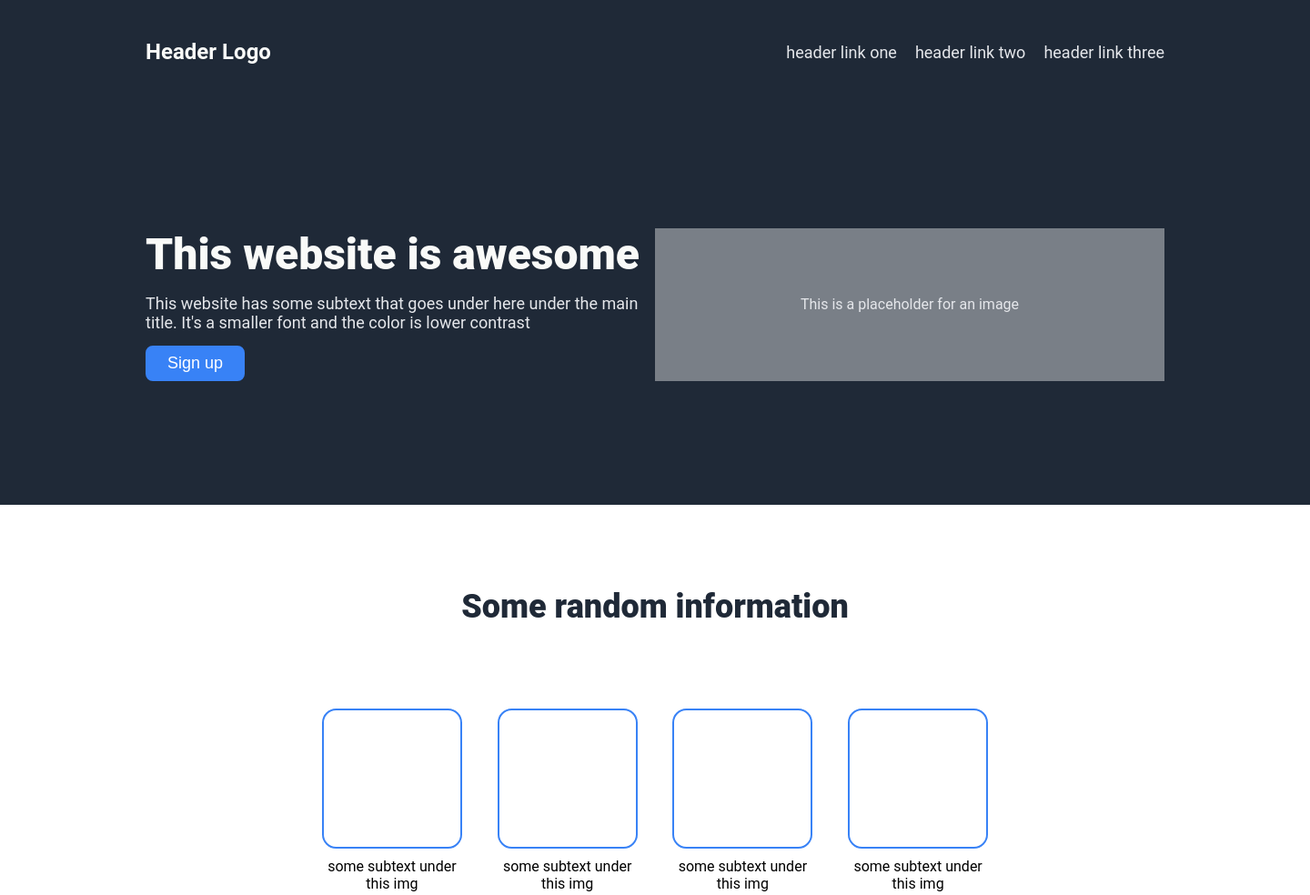
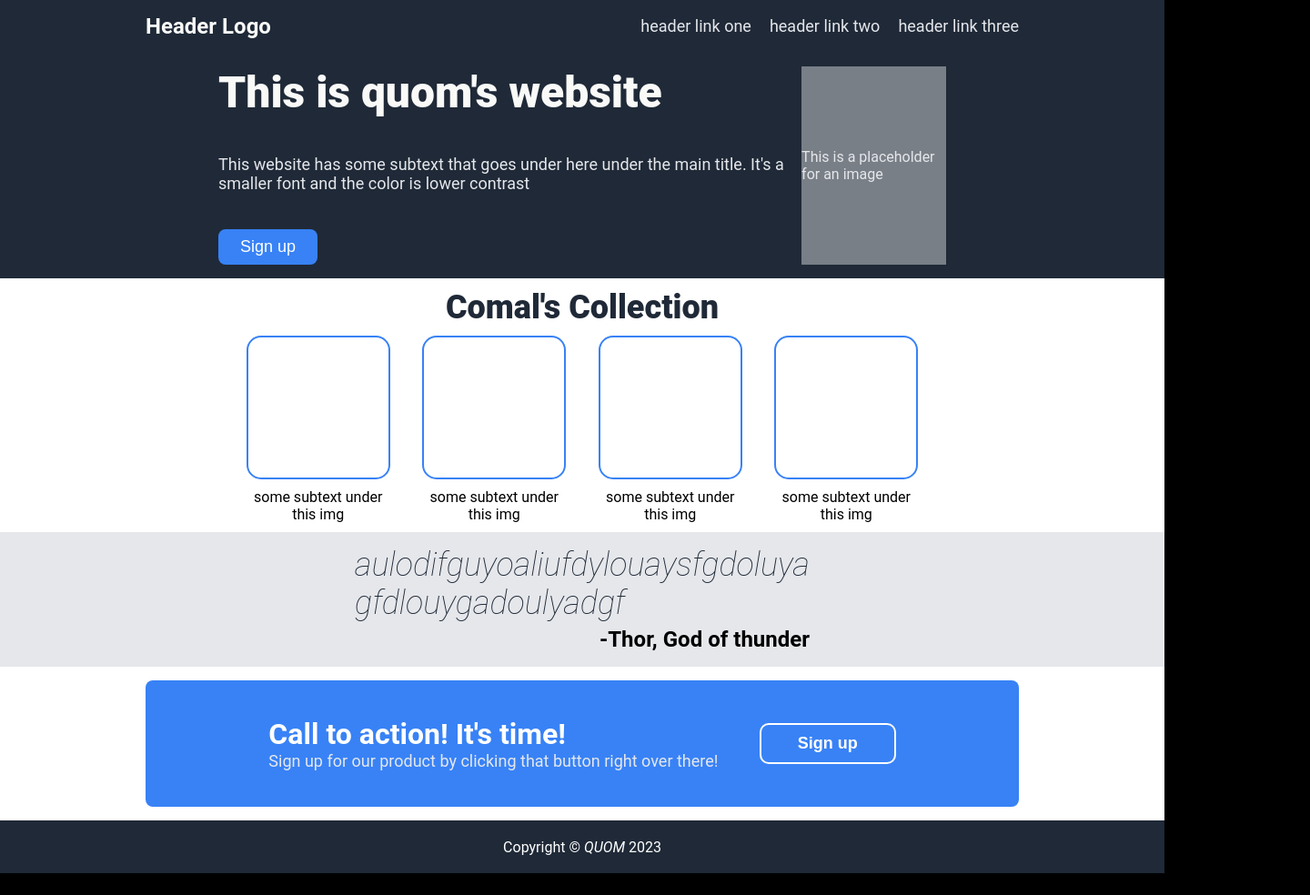
Before and after one commit to Figby222/landing-page, a plain HTML site: page index.html in a window 1280 px wide. Shown: the top 984 px of the page at 91% size, 1440 px wide, since content can reach past the window. After the commit the page ends 960 px from the top, so only its background shows below. Drawn offline with Linux system fonts and the light colour scheme.

Commit message:
Organize CSS and restructure HTML

```diff
--- a/index.html
+++ b/index.html
@@ -7,51 +7,48 @@
     </head>
     <body>
         <div class="header">
-            <!-- <div class="header contianer"> -->
             <div class="logo">Header Logo</div>
             <ul class="header links">
                 <li><a>header link one</a></li>
                 <li><a>header link two</a></li>
                 <li><a>header link three</a></li>
             </ul>
-            <!-- </div> -->
         </div>
-        <div class="content">
+        <div class="main">
             <div class="hero">
-                <div class="hero container">
-
-                    <div class="info">
-                        <div class="hero main-text">This website is awesome</div>
-                        <div class="hero subtext">
+                <div class="flex-row">
+                    <div class="flex-column">
+                        <div class="main-text">This is quom's website</div>
+                        <div class="subtext">
                             This website has some subtext that goes under here under the main title. It's a smaller font and the color is lower contrast
                         </div>
-                        <div class="hero button wrapper">
+                        <div class="button-wrapper">
                             <button class="sign-up">Sign up</button>
                         </div>
                     </div>
-                    <div class="hero img wrapper">
+                    <div class="img-wrapper">
                         <div class="hero img">This is a placeholder for an image</div>
                     </div>
                 </div>
             </div>
-            <div class="info">
-                <div class="title">Some random information</div>
+            <div class="display">
+                <div class="header">Comal's Collection</div>
                 <!-- might need a container here -->
-                <div class="info content">
+                <div class="container">
                     <!-- might need to wrap each img -->
-                    <div class="item">
+                    <div class="item 1">
                         <div class="placeholder img"></div>
                         <div class="info subtext">some subtext under this img</div>
                     </div>
-                    <div class="item">
+                    <div class="item 2">
                         <div class="placeholder img"></div>
                         <div class="info subtext">some subtext under this img</div>
                     </div>
-                    <div class="item">
+                    <div class="item 3">
                         <div class="placeholder img"></div>
                         <div class="info subtext">some subtext under this img</div>
                     </div>
-                    <div class="item">
+                    <div class="item 4">
                         <div class="placeholder img"></div>
                         <div class="info subtext">some subtext under this img</div>
                     </div>
@@ -63,20 +60,20 @@
                     <div class="quote credit">-Thor, God of thunder</div>
                 </div>
             </div>
-            <div class="sign-up">
+            <div class="prompt">
                 <div class="container">
-                        <div class="sign-up text">
+                        <div class="text">
                             <div class="sign-up main-text">Call to action! It's time!</div>
                             <div class="sign-up subtext">Sign up for our product by clicking that button right over there!</div>
                         </div>
-                        <div class="sign-up button wrapper">
-                            <button class="sign-up button">Sign up</button>
+                        <div class="wrapper">
+                            <button class="sign-up-button">Sign up</button>
                         </div>
                 </div>
             </div>
         </div>
         <div class="footer">
-            <div class="copyright">Copyright © The Odin Project 2021</div>
+            <div class="copyright">Copyright © <em>QUOM</em> 2023</div>
         </div>
     </body>
 </html>
--- a/styles.css
+++ b/styles.css
@@ -1,23 +1,39 @@
+/* ADD DEFAULT MARGINS
 
 
+ */
+
+html {
+    display: flex;
+    flex-direction: column;
+    align-items: center;
+    justify-content: center;
+    background: black;
+}
 body {
     /* display: flex; */
     /* flex-direction: column; */
     padding: 0;
     margin: 0;
-    height: 1912px;
-    width: 1440px;
+    height: 75vw;
+    width: 100vw;
+    /* height: 1912px;
+    width: 1400px; */
     display: flex;
     flex-direction: column;
     font-family: 'roboto', sans-serif, Arial;
+    /* flex: 1 0 0; */
 }
 
-.content>.quote,.content>.info,.content>.hero,div.header,.content>.sign-up,div.footer {
+
+
+.main>.quote,.main>.info,.main>.hero,div.header,.main>.sign-up,div.footer {
     padding-left: 10rem;
     padding-right: 10rem;
 
 }
 
+/* Header  */
 div.header {
     display: flex;
     align-items: center;
@@ -25,19 +41,13 @@ div.header {
     flex: 0 0 6%;
 }
 
-
-
-.header.container {
-    flex: 1;
-}
-
-.logo {
+.header > .logo {
     font-size: 24px;
     color: #F9FAF8;
     font-weight: bold
 }
 
-ul {
+.header > ul {
     list-style: none;
     display: flex;
     padding: 0;
@@ -46,54 +56,67 @@ ul {
     gap: 20px;
 }
 
-a {
+body > .header > a {
     text-decoration: none;
 }
 
-
-
-.header,.footer {
+body > .header,body > .footer {
     background: #1F2937;
     display: flex;
 }
 
 
-.header.links,.hero.subtext {
+.header > .links {
     font-size: 18px;
     color: #E5E7EB;
 }
 
-div.content {
+.main {
     flex: 1 0 auto;
     display: flex;
     flex-direction: column;
 }
-div.content>* {
+.main > * {
     flex: 1 0 auto;
 }
-div.content>.sign-up {
-    flex: 0 0 20%;
+.hero > .flex-row > .flex-column .sign-up {
+    flex: 1 0 20%;
 }
 
-/* div.content div {
-    flex: 0 0 25%;
-} */
-
-.content>.hero {
+/* Content 1 */
+.main > .hero {
     background: #1F2937;
-    /* padding-left: 15rem;
-    padding-right: 15rem; */
     display: flex;
 
 }
 
-.hero .info {
+.hero > .flex-row {
+    display: flex;
+    flex: 0 0 800px;
+    justify-content: center;
+    margin: auto;
+
+}
+
+.hero > .flex-row > .flex-column {
     display: flex;
     flex-direction: column;
-    flex-basis: 50%;
     gap: 15px;
+    gap: 40px;
+    flex: 0 1 auto;
 }
-.hero.button.wrapper>button {
+
+.hero > .flex-row > .img-wrapper {
+    display: flex;
+    justify-content: center;
+    align-items: center;
+    background: #FFFFFF66;
+    color: #E5E7EB;
+    font-size: 18;
+    flex: 0 1 auto;
+}
+
+.hero > .flex-row > .flex-column > .button-wrapper > button {
     color: white;
     background: #3882F6;
     border: 8px solid #3882F6;
@@ -104,52 +127,33 @@ div.content>.sign-up {
 
 }
 
-.hero.img.wrapper {
-    display: flex;
-    justify-content: center;
-    align-items: center;
-    background: #FFFFFF66;
-}
-
-div.hero.img {
-    color: #E5E7EB;
-    font-size: 18;
-}
-.hero>div.container {
-    display: flex;
-    flex: 1 1 auto;
-    justify-content: center;
-    margin: auto;
-
-}
-
-.hero.container>* {
-    flex: 1 0 50%;
-}
-
-.hero.main-text {
+.hero > .flex-row > .flex-column > .main-text {
     font-size: 48px;
     font-weight: 900;
     color: #F9FAF8;
 }
 
-.content>.info {
+.hero > .flex-row > .flex-column > .subtext {
+    font-size: 18px;
+    color: #E5E7EB;
+}
+
+/* Content 2 */
+.main > .display {
     display: flex;
 
     flex-direction: column;
     justify-content: space-evenly;
     align-items: center;
+    background: white;
 }
-.info>.title {
+.display > .header {
     font-size: 36px;
     font-weight: 900;
     color: #1F2937;
 }
 
-/* .info-container {
-    display: flex;
-} */
-.info.content {
+.display > .container {
     display: flex;
     align-items: center;
     justify-content: space-evenly;
@@ -158,9 +162,9 @@ div.hero.img {
     /* gap: 50px; */
 }
 
-.info.content .item {
+.display > .container > .item {
     flex-direction: column;
-    flex: 0;
+    flex: 0 1 158px;
 
     display: flex;
     text-align: center;
@@ -168,14 +172,16 @@ div.hero.img {
 }
 
 .placeholder.img {
-    min-width: 150px;
-    min-height: 150px;
+    min-width: 154px;
+    min-height: 154px;
     flex: 1;
     background: white;
     border: 2px solid #3882F6;
     border-radius: 10%;
 }
-.content>.quote {
+
+/* Content 3  */
+.main > .quote {
     display: flex;
     flex-direction: column;
     align-items: center;
@@ -183,7 +189,7 @@ div.hero.img {
     background: #E5E7EB;
 }
 
-.quote>.container {
+.quote > .container {
     margin: auto;
     display: flex;
     flex-direction: column;
@@ -193,7 +199,7 @@ div.hero.img {
     gap: 5px;
 }
 
-.quote.text {
+.quote > .container > .text {
     /* flex: 0; */
     font-size: 36px;
     color: #1F2937;
@@ -202,21 +208,24 @@ div.hero.img {
     word-break: break-all
 }
 
-.quote.credit {
+.quote > .container > .credit {
     font-size: 24px;
     flex: 0;
     font-weight: bold;
     align-self: flex-end;
 }
-div.content>div.sign-up {
+
+/* Content 4  */
+.main>.prompt {
     display: flex;
     flex-direction: column;
     justify-content: center;
     padding-left: 10em;
     padding-right: 10em;
+    background: white;
 
 }
-.sign-up>.container {
+.prompt > .container {
     background: #3882F6;
 
     display: flex;
@@ -224,33 +233,31 @@ div.content>div.sign-up {
     padding-left: 96px;
     padding-right: 96px;
     align-items: center;
-    /* border: 2px solid #3882F6; */
     border-radius: 8px;
     justify-content: space-evenly;
 
 }
-.sign-up.text {
-    /* display: flex;
-    justify-content: center;*/
+.prompt > .container > .text {
     min-width: 500px;
 }
-.sign-up.main-text {
+
+.prompt > .container > .wrapper {
+    display: flex;
+    justify-content: center;
+}
+
+.prompt > .container > .text > .main-text {
     color: white;
     font-weight: bold;
     font-size: 32px;
 }
 
-.sign-up.subtext {
+.prompt > .container > .text > .subtext {
     font-size: 18px;
     color: #E5E7EB;
 }
-.sign-up.button.wrapper {
-    /* margin-left: auto; */
-    display: flex;
-    justify-content: center;
 
-}
-button.sign-up.button {
+.prompt > .container > .wrapper > .sign-up-button {
     font-size: 18px;
     font-weight: bold;
     color: white;
@@ -261,6 +268,8 @@ button.sign-up.button {
     padding-left: 40px;
     padding-right: 40px;
 }
+
+/* Footer  */
 div.footer {
     flex: 0 0 6%;
     margin-top: auto;
```
Lines whose indentation alone changed are shown as unchanged.
